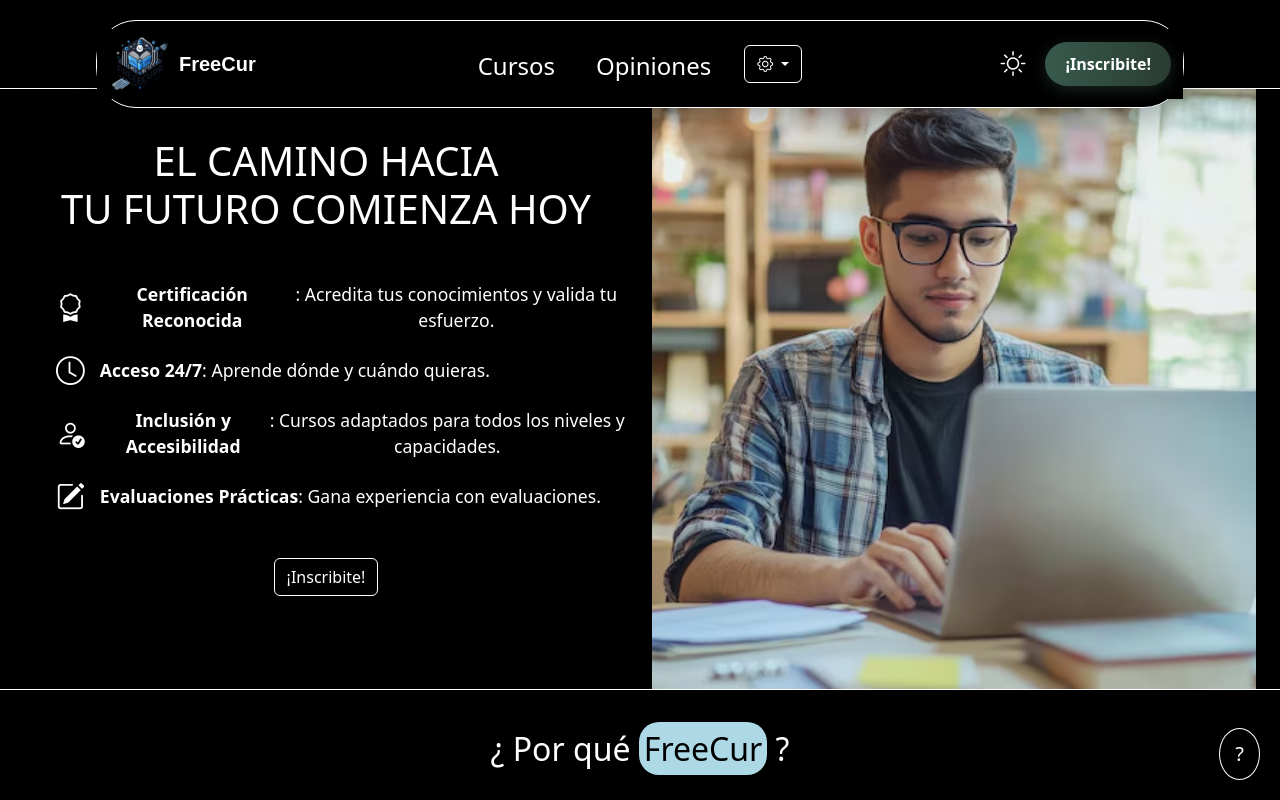
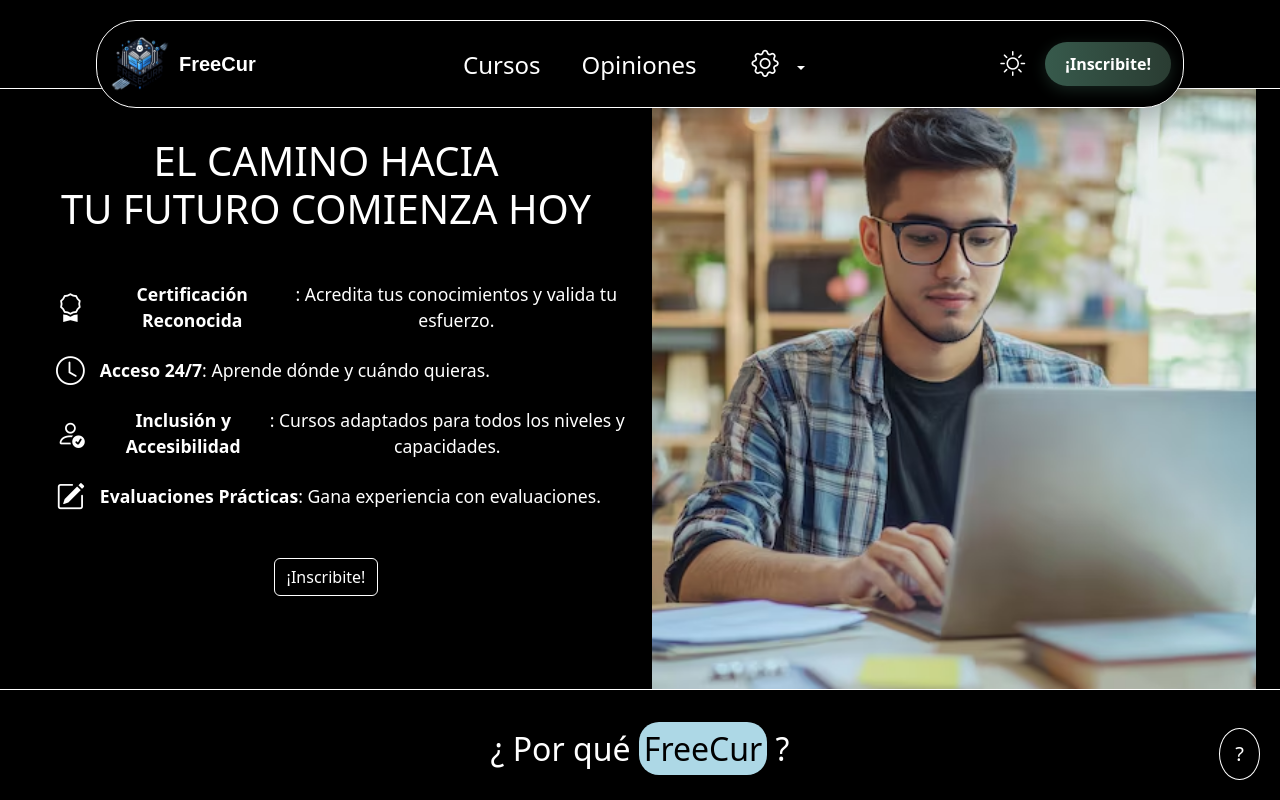
Before and after one commit to Mateoc63/FreeCur, a plain HTML site: page index.html in a window 1280 px wide. Both pictures are taken after a click on the icon 1013 px from the left and 63 px from the top of the page. Shown: the top 800 px of the page. Drawn offline with nearby package versions, Linux system fonts and the light colour scheme; some packages are replaced by stand-ins of ours; a script that the page names is missing; a web font is replaced by a local one.

Commit message:
Arreglo del modo oscuro en el Navbar

```diff
--- a/css/cursos_responsive.css
+++ b/css/cursos_responsive.css
@@ -106,6 +106,12 @@ body{
 .toggle-theme:hover {
   color: #000;
   transform: rotate(360deg);
+}
+.dark-mode .container-fluid, .dark-mode .navbar-brand{
+  background-color: transparent !important;
+}
+.dark-mode .navbar-brand, .dark-mode .dropdown-toggle, .dark-mode .dropdown-menu button{
+  border: none !important;
 }
 
 .cta-button {
--- a/css/evaluaciones.css
+++ b/css/evaluaciones.css
@@ -171,6 +171,12 @@ body{
     .dark-mode .presentacion-curso{
       border-bottom: 1px solid white;
       border-top: 1px solid white;
+    }
+    .dark-mode .container-fluid, .dark-mode .navbar-brand{
+      background-color: transparent !important;
+    }
+    .dark-mode .navbar-brand, .dark-mode .dropdown-toggle, .dark-mode .dropdown-menu button{
+      border: none !important;
     }
     .dark-mode .btn, .dark-mode .faq-button {
       background-color: #555555;
--- a/css/index.css
+++ b/css/index.css
@@ -112,7 +112,11 @@ body{
   color: #000;
   transform: rotate(360deg);
 }
-
+.dropdown i{
+  font-size: 1.7rem;
+  color: black;
+  margin: 10px;
+}
 .cta-button {
   font-size: 16px;
   font-weight: bold;
@@ -567,7 +571,12 @@ background-color: #357ABD;
           background-color: #000 !important;
           color: #fff !important;
       }
-
+      .dark-mode .container-fluid, .dark-mode .navbar-brand{
+        background-color: transparent !important;
+      }
+      .dark-mode .navbar-brand, .dark-mode .dropdown-toggle, .dark-mode .dropdown-menu button{
+        border: none !important;
+      }
       /* Botones, inputs y otros elementos interactivos */
       body.dark-mode button,
       body.dark-mode input,
--- a/index.html
+++ b/index.html
@@ -279,7 +279,7 @@
     <script>
   // Función para cambiar el tamaño del texto
   function cambiarTamanoTexto(accion) {
-    const elementosTexto = document.querySelectorAll('.texto-ul, .hero h1, .card-text, .nombre-curso, .subtitulo'); // Selecciona los elementos cuyo texto se cambiará
+    const elementosTexto = document.querySelectorAll('.texto-ul, b, .card-text, .nombre-curso'); // Selecciona los elementos cuyo texto se cambiará
 
     elementosTexto.forEach(elemento => {
       let tamanoActual = parseFloat(window.getComputedStyle(elemento).fontSize); // Obtiene el tamaño actual de la fuente
```
